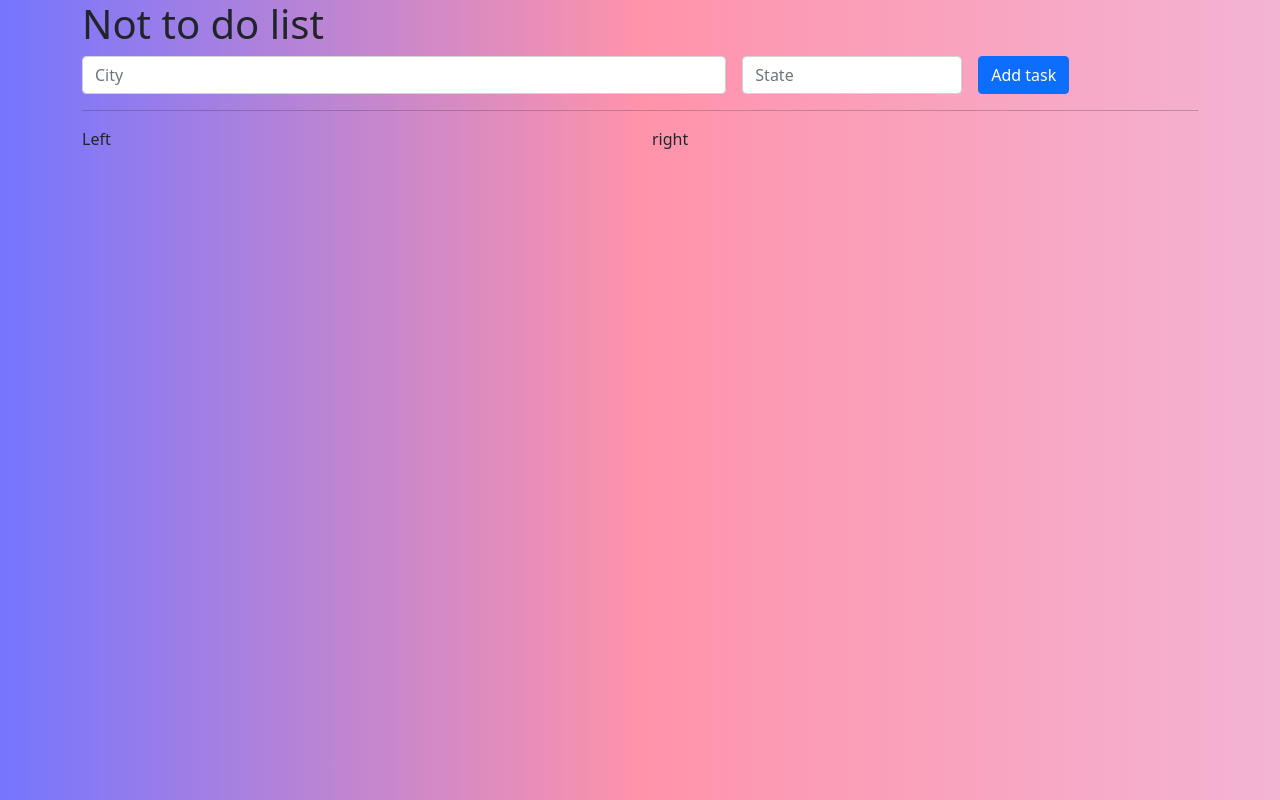
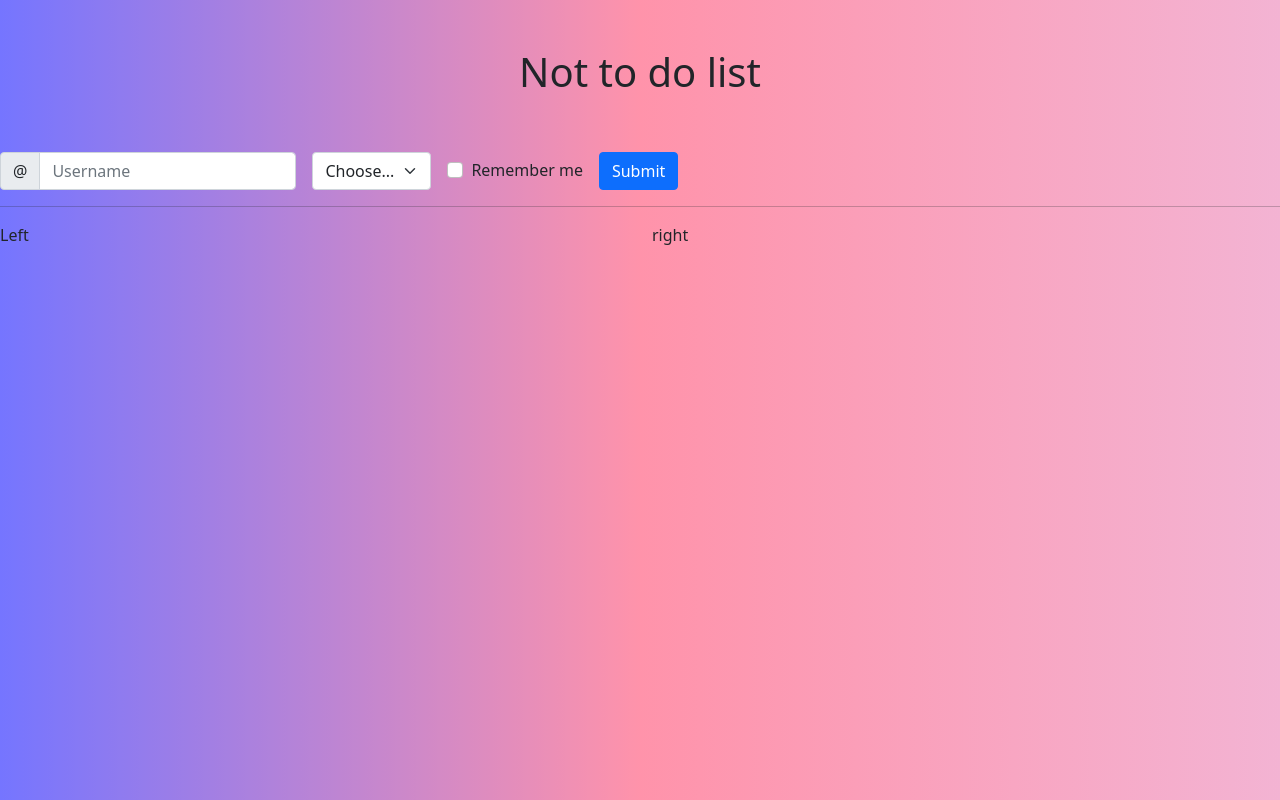
Before and after one commit to tunnelview/notodolist, a plain HTML site: page index.html in a window 1280 px wide. Drawn offline with nearby package versions, Linux system fonts and the light colour scheme.

Commit message:
Add inline forms code from Bootstrap

```diff
--- a/index.html
+++ b/index.html
@@ -28,13 +28,45 @@
     <div class="wrapper">
       <div class="container">
         <!-- page title -->
-        <div class="row">
-          <div class="col">
+          <div class="row py-5 text-center">
             <h1>Not to do list</h1>
           </div>
         </div>
 
-        <div class="row">
+<!-- form area -->
+<form class="row row-cols-lg-auto g-3 align-items-center">
+	<div class="col-12">
+	  <label class="visually-hidden" for="inlineFormInputGroupUsername">Username</label>
+	  <div class="input-group">
+		<div class="input-group-text">@</div>
+		<input type="text" class="form-control" id="inlineFormInputGroupUsername" placeholder="Username">
+	  </div>
+	</div>
+
+	<div class="col-12">
+	  <label class="visually-hidden" for="inlineFormSelectPref">Preference</label>
+	  <select class="form-select" id="inlineFormSelectPref">
+		<option selected>Choose...</option>
+		<option value="1">One</option>
+		<option value="2">Two</option>
+		<option value="3">Three</option>
+	  </select>
+	</div>
+
+	<div class="col-12">
+	  <div class="form-check">
+		<input class="form-check-input" type="checkbox" id="inlineFormCheck">
+		<label class="form-check-label" for="inlineFormCheck">
+		  Remember me
+		</label>
+	  </div>
+	</div>
+
+	<div class="col-12">
+	  <button type="submit" class="btn btn-primary">Submit</button>
+	</div>
+  </form>
+        <!-- <div class="row">
           <div class="col">
             <div class="row g-3">
               <div class="col-sm-7">
@@ -58,7 +90,7 @@
               </div>
             </div>
           </div>
-        </div>
+        </div> -->
      <hr/>
 
 	<!--task list-->
```
